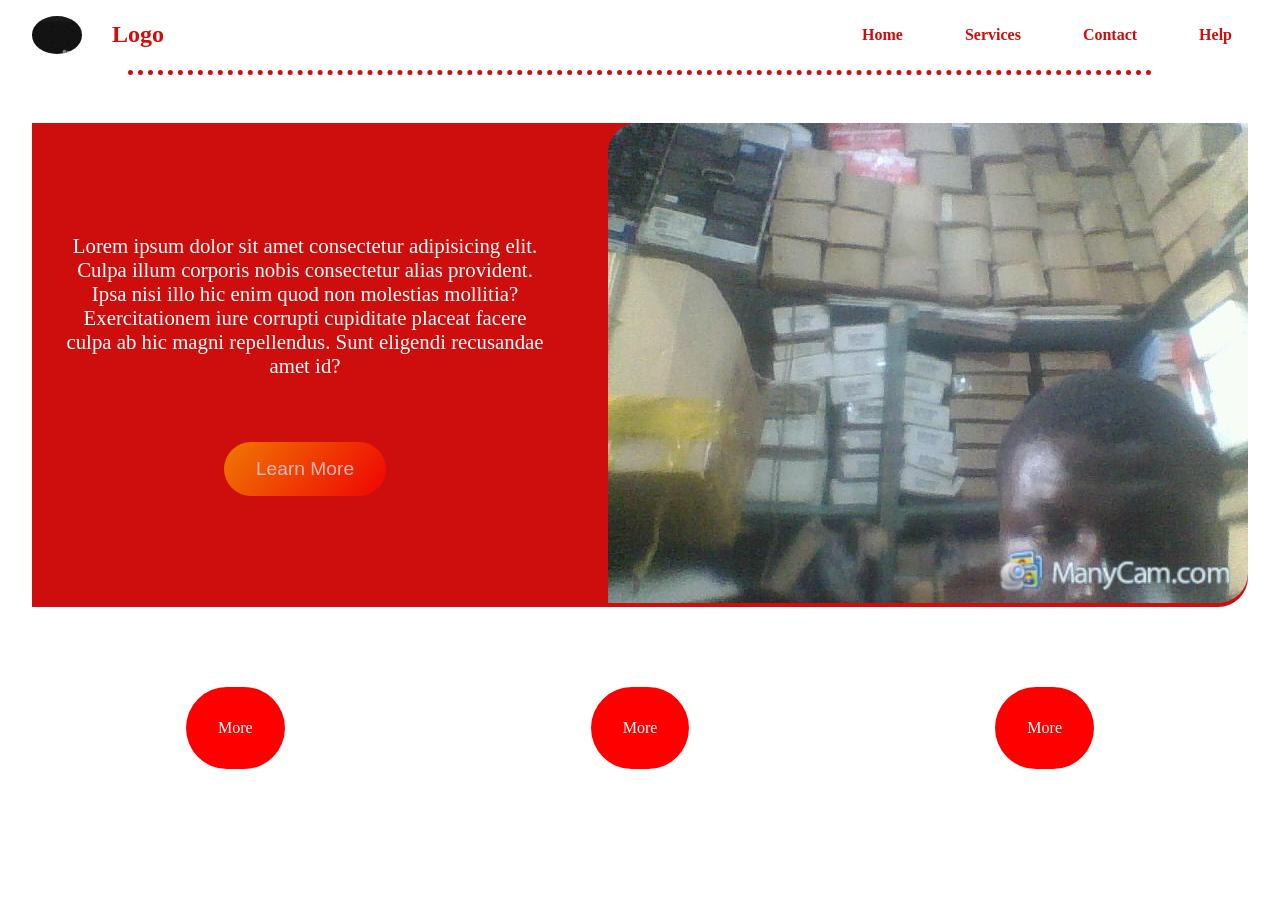
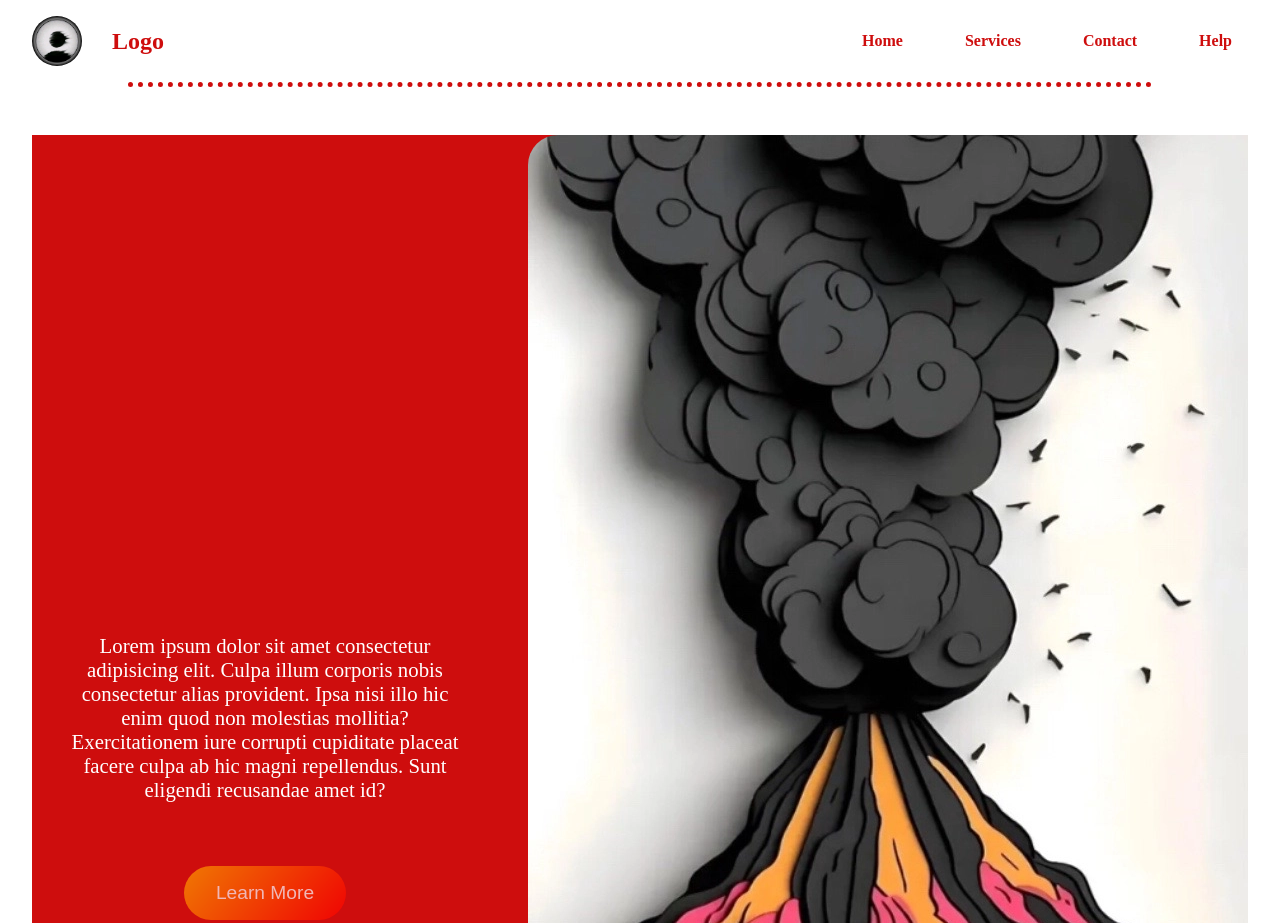
Before and after one commit to Olise-Uwadinmah/Project-1, a plain HTML site: page index.html in a window 1280 px wide. Shown: the top 923 px of the page. Before the commit the page ends 849 px from the top, so only its background shows below. Drawn offline with Linux system fonts and the light colour scheme.

Commit message:
Changed the main picture and logo pics

```diff
--- a/index.html
+++ b/index.html
@@ -12,7 +12,7 @@
     <div class="container">
         <header>
             <div class="logo">
-                <img src="images/logo.jpg" alt="">
+                <img src="images/logo.png" alt="">
                 <p>Logo</p>
             </div>
             <nav>
@@ -36,7 +36,7 @@
                     <button>Learn More</button>
                 </div>
                 <div class="image-main">
-                    <img src="images/image-main.jpg" alt="">
+                    <img src="images/main.png" alt="">
                 </div>
             </section>
             <article>
```
Also changed, not shown: images/logo.jpg (deleted), images/logo.png (added), images/main.png (added).
